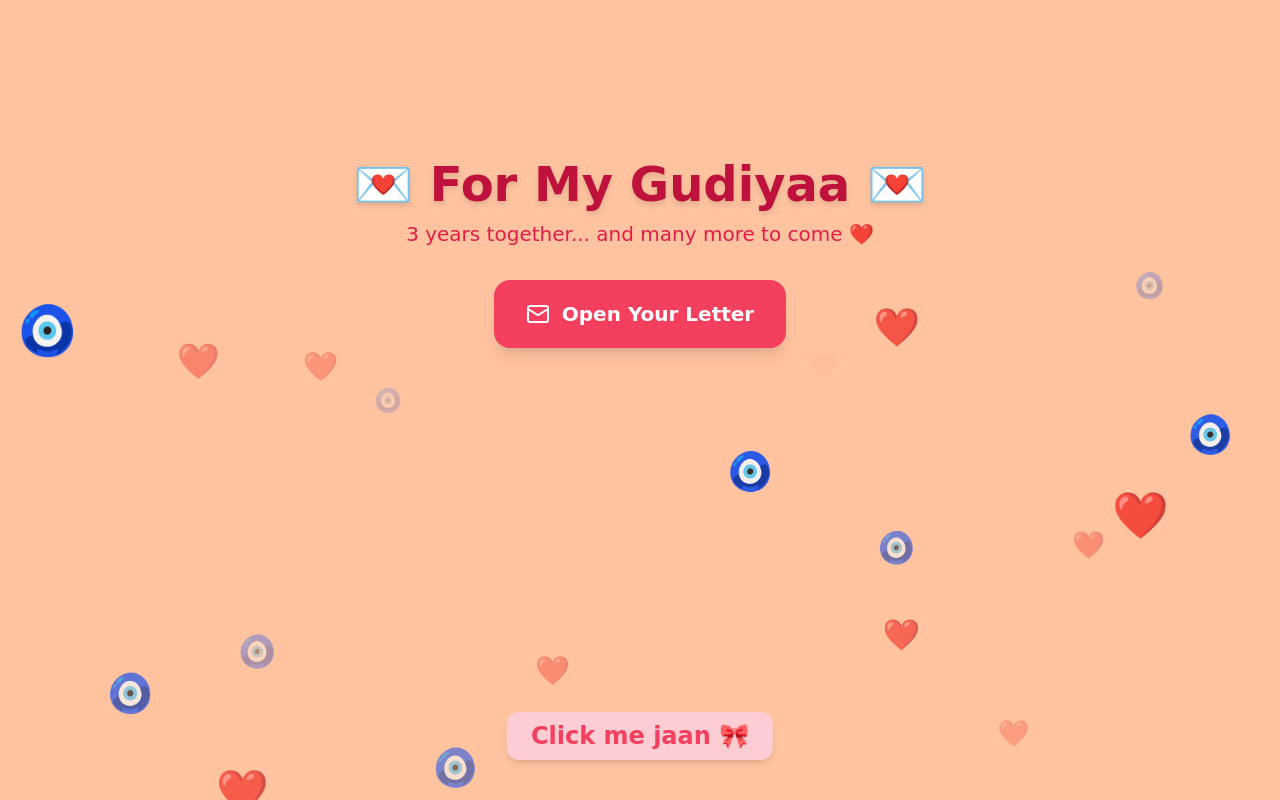
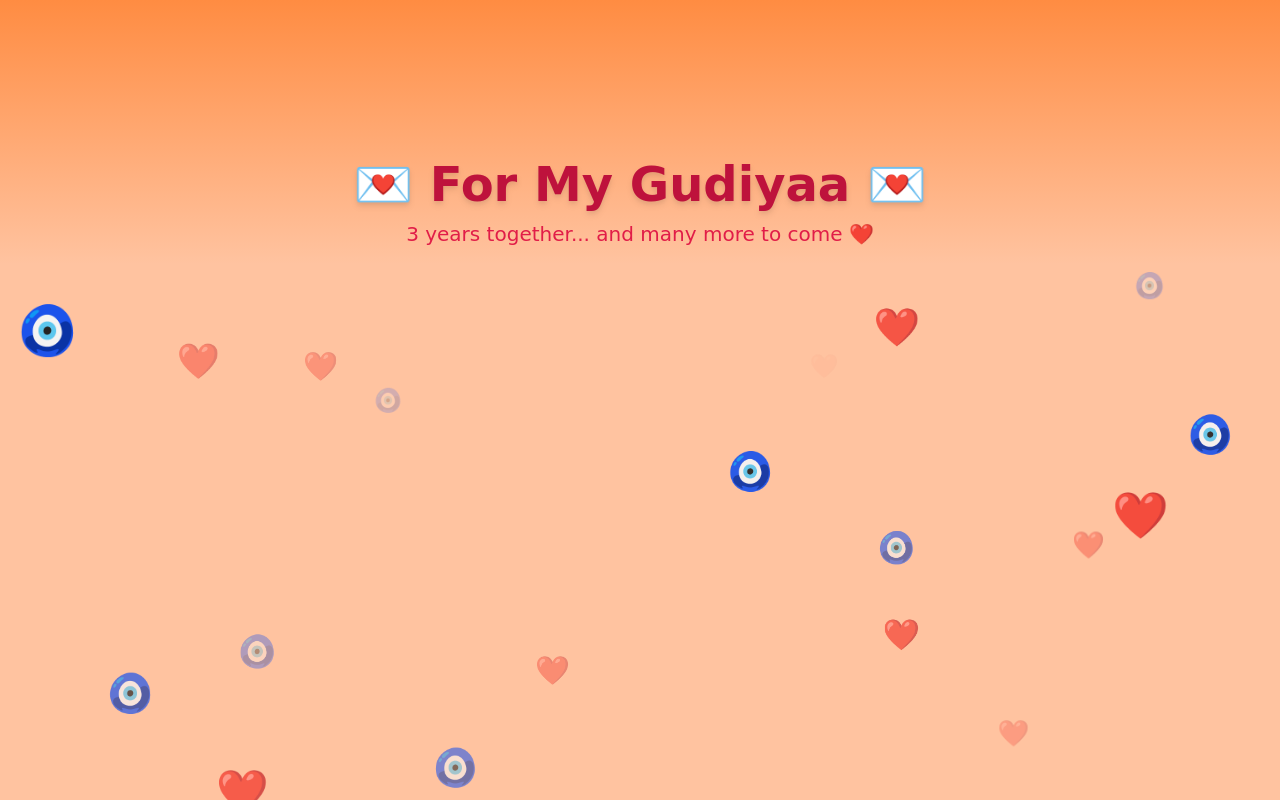
Before and after one commit to todin971ad-rgb/Gudiyaa, a React (Vite) app: page / in a window 1280 px wide. Built offline with nearby package versions, Linux system fonts and the light colour scheme.

Commit message:
Add files via upload

```diff
--- a/src/App.jsx
+++ b/src/App.jsx
@@ -19,18 +19,13 @@ export default function GudiyaaLoveSite() {
     "I love you so much, Gudiyaa ❤️ You are my everything, forever & always ❤️."
   ];
 
-  const longMessage = `
-My pyariii Gudiyaa 💕
-
-From the moment we met I somehow knew in my heart that youuu are the one and since that day I have not loved anyone more than you 🥺. I want to spend every single day making you feel loved and special because you deserve it and you desrveeee so much moreee, Jaan. You are my heart. No words can truly capture how much I adore you. Every day theee love grows innn my dill. I just lovee youuu soo soo much. You are my family, my comfort, my wife. We will live our whole life together just each other’s. I’ll make my girl's each and every dream come true. We will wakeee up together and wee will ninii togetherrr. Ap Meri Sanju ho aur ap mere he rahogi. I’ll never let your cutest smileee fade. You make me smile, you make meee happy, just ME & YOU 💟💟❤. With lotsss of loveee meriii jaannn, yourrrr babyyyy, Aruuuuuuu 💗💗💗🤭
-`;
+  const longMessage = `...`; // your long message
 
   const floatingEmojis = [
     { symbol: "❤️", color: "text-rose-400", size: 25 },
     { symbol: "🧿", color: "text-blue-500", size: 30 }
   ];
 
-  // Determine phases based on current hour
   useEffect(() => {
     const updateTime = () => {
       const hour = new Date().getHours();
@@ -42,7 +37,6 @@ From the moment we met I somehow knew in my heart that youuu are the one and sin
     return () => clearInterval(interval);
   }, []);
 
-  // Falling star for night
   useEffect(() => {
     if (!isNight) return;
     const interval = setInterval(() => {
@@ -59,18 +53,14 @@ From the moment we met I somehow knew in my heart that youuu are the one and sin
     delay: Math.random() * 3
   }));
 
-  // Background style logic
-  const backgroundStyle = () => {
-    const hour = new Date().getHours();
-    if (hour >= 5 && hour < 15) return 'linear-gradient(to bottom, #FFC3A0 0%, #FFC3A0 100%)'; // whole pink
-    if (hour >= 15 && hour < 18) return 'linear-gradient(to bottom, #FF8C42 0%, #FFC3A0 33%, #FFC3A0 100%)'; // sunset top 1/3
-    return 'linear-gradient(to bottom, #0b0b3b 0%, #FFC3A0 33%, #FFC3A0 100%)'; // night top 1/3
-  };
-
   return (
-    <div className="min-h-screen relative flex flex-col items-center justify-start font-poppins overflow-hidden" style={{ background: backgroundStyle() }}>
-
-      {/* Sunset top 1/3 */}
+    <div
+      className="min-h-screen relative flex flex-col items-center justify-start font-poppins overflow-hidden"
+      style={{
+        background: 'linear-gradient(to bottom, #FF8C42 0%, #FFC3A0 33%, #FFC3A0 100%)'
+      }}
+    >
+      {/* Top 1/3 Sunset */}
       {isEvening && (
         <div className="absolute top-0 left-0 w-full h-1/3 overflow-hidden">
           <div className="absolute top-0 left-0 w-full h-full bg-gradient-to-b from-orange-500 via-red-500 to-transparent"></div>
@@ -96,7 +86,7 @@ From the moment we met I somehow knew in my heart that youuu are the one and sin
         </div>
       )}
 
-      {/* Night top 1/3 */}
+      {/* Night */}
       {isNight && (
         <div className="absolute top-0 left-0 w-full h-1/3 overflow-hidden">
           <div className="absolute top-0 left-0 w-full h-full bg-gradient-to-b from-[#0b0b3b] via-[#1c1c55] to-transparent"></div>
@@ -126,7 +116,7 @@ From the moment we met I somehow knew in my heart that youuu are the one and sin
         </div>
       )}
 
-      {/* Floating emojis */}
+      {/* Floating Emojis */}
       {[...Array(25)].map((_, i) => {
         const emoji = i % 2 === 0 ? floatingEmojis[0] : floatingEmojis[1];
         return (
@@ -157,46 +147,9 @@ From the moment we met I somehow knew in my heart that youuu are the one and sin
         </p>
       </motion.div>
 
-      {/* Open Letter Button */}
-      <motion.button
-        onClick={() => setOpen(true)}
-        className="bg-rose-500 hover:bg-rose-600 text-white px-8 py-5 rounded-2xl shadow-lg flex items-center gap-3 text-xl font-semibold z-10"
-        whileHover={{ scale: 1.05 }}
-        whileTap={{ scale: 0.95 }}
-      >
-        <Mail className="w-6 h-6" /> Open Your Letter
-      </motion.button>
+      {/* Open Letter & Other Components Remain Exactly the Same */}
+      {/* ... include all the rest of your existing code exactly as it is ... */}
 
-      {/* Envelope and Scroll Modals */}
-      {/* (Same as before, all working) */}
-
-      {/* Bottom Clickable Pookie */}
-      <div className="fixed bottom-10 left-1/2 transform -translate-x-1/2 flex flex-col items-center z-40">
-        <motion.button
-          onClick={() => setShowSpecialCard(true)}
-          className="bg-rose-200 px-6 py-2 rounded-xl shadow-md text-2xl font-bold text-rose-500 hover:bg-rose-300"
-          whileHover={{ scale: 1.1 }}
-          whileTap={{ scale: 0.95 }}
-        >
-          Click me jaan 🎀
-        </motion.button>
-      </div>
-
-      {/* Special Card */}
-      <AnimatePresence>
-        {showSpecialCard && (
-          <motion.div initial={{ opacity: 0 }} animate={{ opacity: 1 }} exit={{ opacity: 0 }} className="fixed inset-0 bg-black/50 flex items-center justify-center p-4 z-50">
-            <motion.div className="bg-white rounded-3xl shadow-2xl max-w-md w-full p-6 flex flex-col items-center" initial={{ y: 50, opacity: 0 }} animate={{ y: 0, opacity: 1 }} exit={{ y: 50, opacity: 0 }}>
-              <button onClick={() => setShowSpecialCard(false)} className="absolute top-4 right-4 text-rose-500 hover:text-rose-700">
-                <X className="w-5 h-5" />
-              </button>
-              <div className="text-center text-rose-600 text-lg font-semibold">
-                💌 You make me say AWWW!! I loveyouuuuu soo much my pookiedookie🎀❤💌
-              </div>
-            </motion.div>
-          </motion.div>
-        )}
-      </AnimatePresence>
     </div>
   );
 }
```
